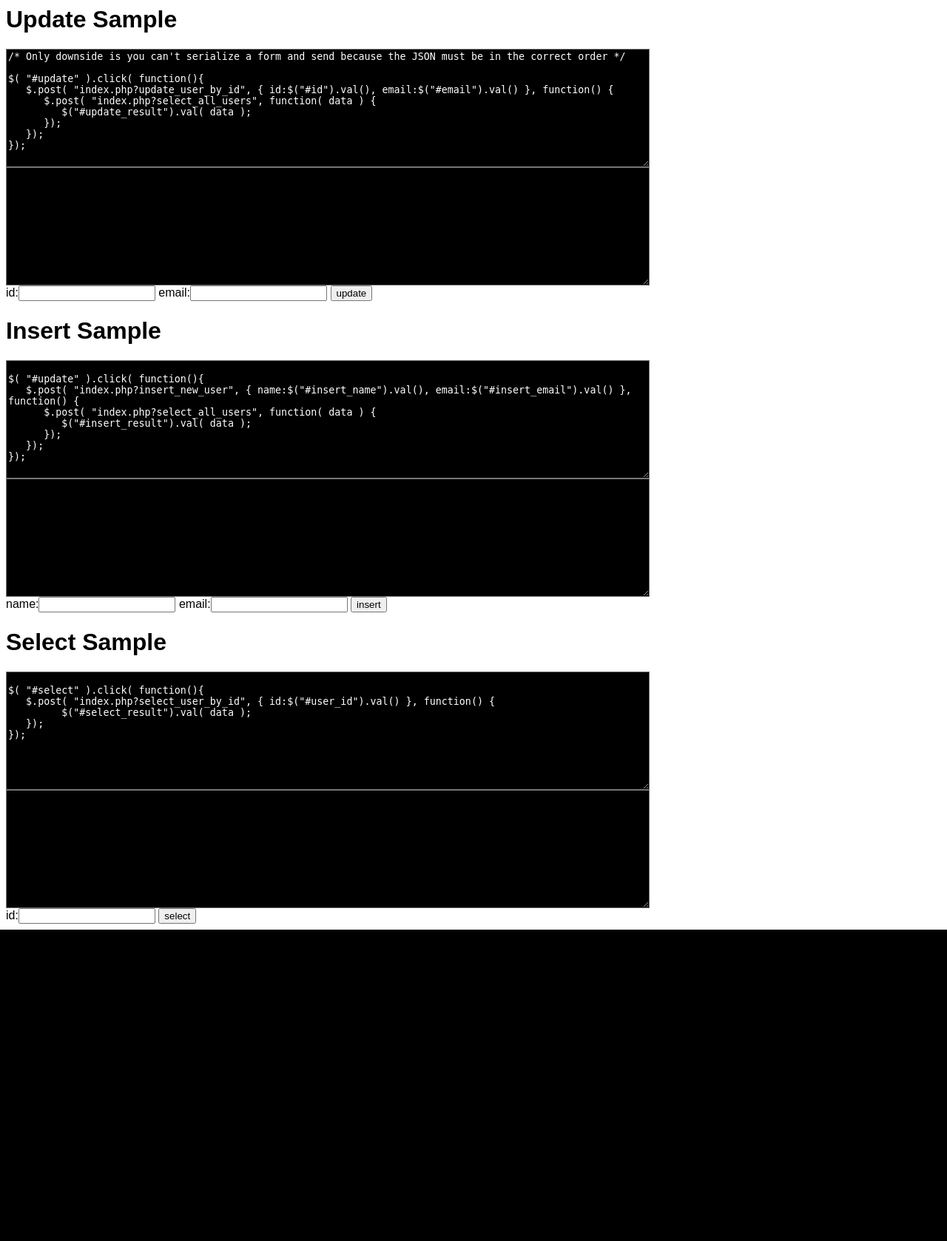
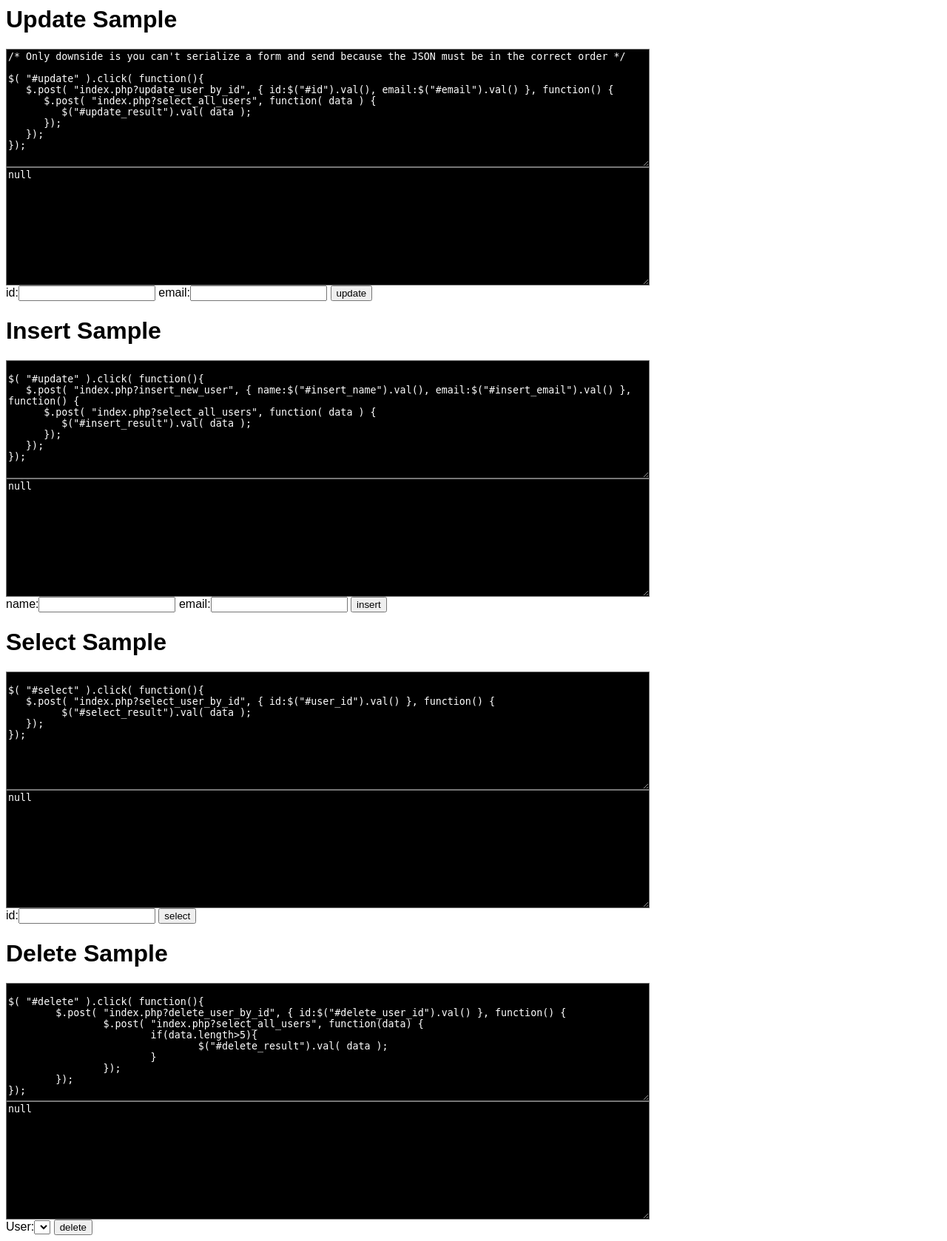
Before and after one commit to dpedroso/selectmypicks.com, a PHP site: page /webapi/index.html in a window 1280 px wide. Shown: the whole page at 74% size. Before the commit the page ends 1257 px from the top, so only its background shows below. Run offline with PHP 8.4, Linux system fonts and the light colour scheme; data that the repository does not hold is empty; some libraries are stand-ins or nearby versions.

Commit message:
Added delete

```diff
--- a/webapi/index.html
+++ b/webapi/index.html
@@ -1,8 +1,8 @@
 <html>
 
 <head>
-	<script src="https://ajax.googleapis.com/ajax/libs/jquery/1.11.2/jquery.min.js"></script>
-	<script src="https://ajax.googleapis.com/ajax/libs/jquery/2.1.3/jquery.min.js"></script>
+		<!--- Load Jquery --->
+		<script src="http://ajax.googleapis.com/ajax/libs/jquery/1.10.2/jquery.min.js"></script>
 </head>
 
 <body style="font-family: arial">
@@ -60,6 +60,30 @@ $( "#select" ).click( function(){
 <label for="user_id">id:<input type="text" id="user_id" /></label>
 <button id="select">select</button>
 
+
+<h1>Delete Sample</h1>
+<textarea style="width: 870px; height: 160px; background: black; color: white;">
+
+$( "#delete" ).click( function(){
+	$.post( "index.php?delete_user_by_id", { id:$("#delete_user_id").val() }, function() {
+		$.post( "index.php?select_all_users", function(data) {
+			if(data.length>5){
+				$("#delete_result").val( data );
+			}
+		});
+	});
+});
+</textarea>
+<br />
+<textarea id="delete_result" style="width: 870px; height: 160px; background: black; color: white;"></textarea>
+<br />
+<label for="delete_user_id">User:<select id="delete_user_id" /></select></label>
+<button id="delete">delete</button>
+
+
+
+
+
 <script>
 
 	/* Only downside is you can't serialize a form and POST because the JSON order must match stored procedure */
@@ -68,6 +92,9 @@ $( "#select" ).click( function(){
 			$.post( "index.php?select_all_users", function(data) {
 				$("#update_result").val( data );
 			});
+		})
+		.done(function(){
+		   update_users();
 		});
 	});
 
@@ -76,6 +103,11 @@ $( "#select" ).click( function(){
 			$.post( "index.php?select_all_users", function(data) {
 				$("#insert_result").val( data );
 			});
+		})
+		.done(function(){
+			$("#insert_email").val("");
+			$("#insert_name").val("");
+		   update_users();
 		});
 	});
 
@@ -85,6 +117,37 @@ $( "#select" ).click( function(){
 		});
 	});
 
+	$( "#delete" ).click( function(){
+		$.post( "index.php?delete_user_by_id", { id:$("#delete_user_id").val() }, function() {
+			$.post( "index.php?select_all_users", function(data) {
+				if(data.length>5){
+					$("#delete_result").val( data );
+				}
+			});
+		})
+		.done(function(){
+		   update_users();
+		});
+	});
+
+	update_users();
+
+	function update_users(){
+		$("#delete_user_id option").remove();
+		$.post( "index.php?select_all_users", function(data) {
+			$("#insert_result").val(data);
+			$("#update_result").val(data);
+			$("#select_result").val(data);
+			$("#delete_result").val(data);
+			if(data.length>5){
+				$.each(JSON.parse(data), function(){
+					$("#delete_user_id").append('<option value='+this.id+'>'+this.name+'</option>');
+				});
+			}
+		});
+
+	}
+
 </script>
 
 </body>
--- a/webapi/stored_procedure_calls.php
+++ b/webapi/stored_procedure_calls.php
@@ -26,6 +26,9 @@
 				select_data($data);
 				break;
 			case "update":
+				mysql_query("call ".$name."(".get_arg_values($args).")");
+				break;
+			case "delete":
 				mysql_query("call ".$name."(".get_arg_values($args).")");
 				break;
 			default:
```
